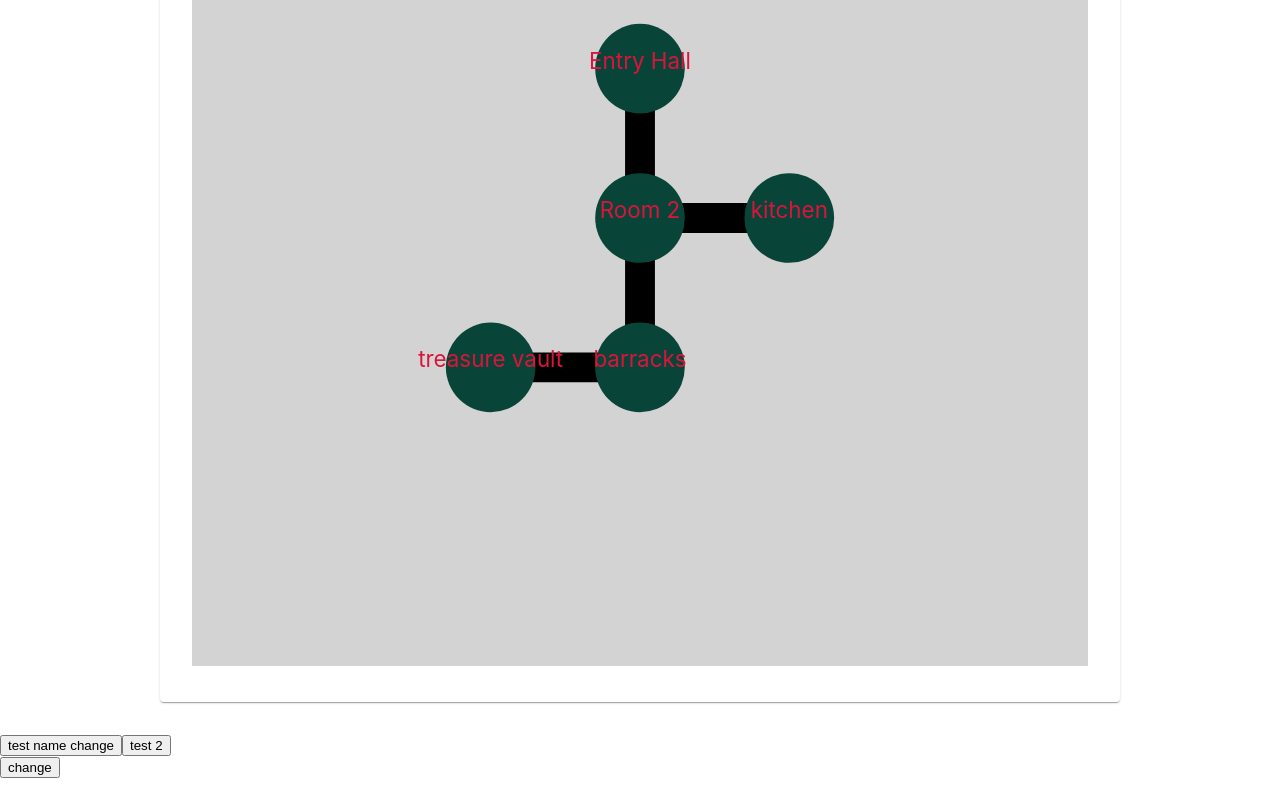
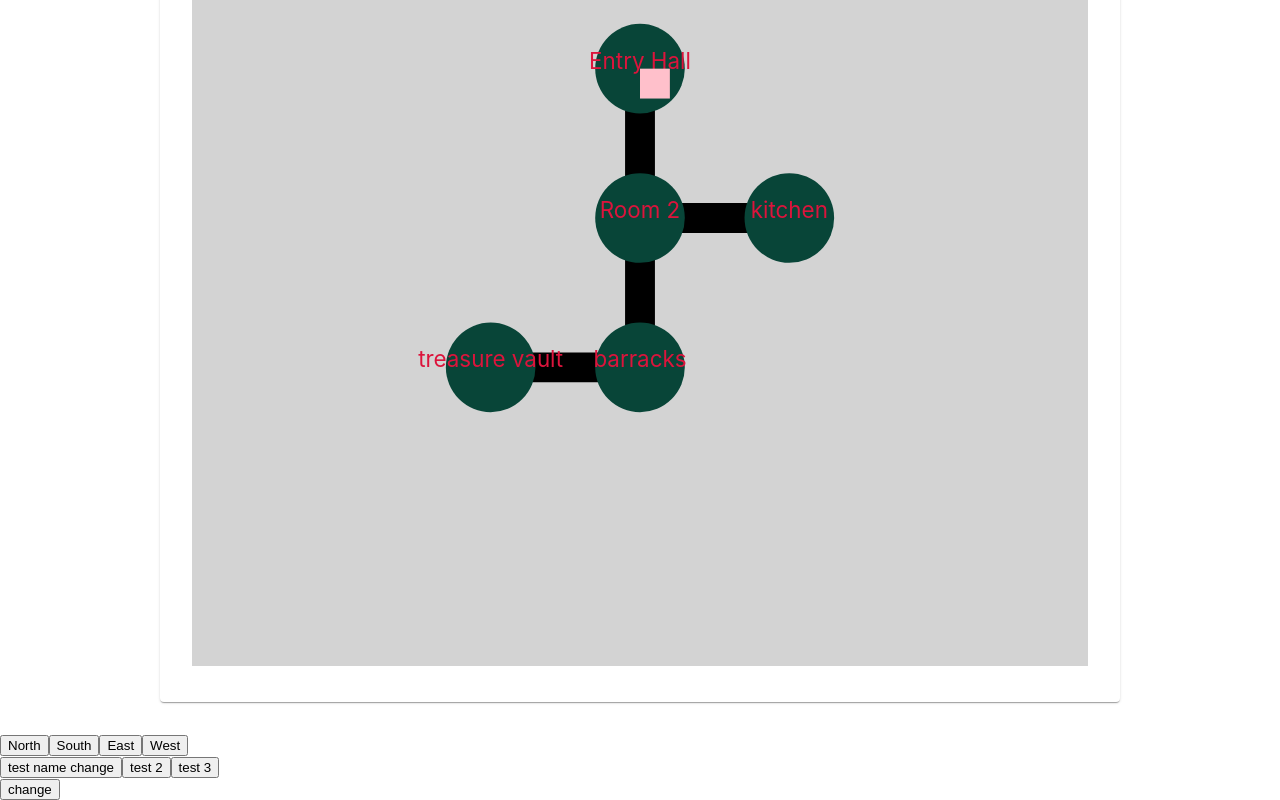
Before and after one commit to cspt5-buildweek/CS-Buildweek-1-client, a React (Create React App) app: page / in a window 1280 px wide. Shown: the part 424-1224 px from the top of the page. Before the commit the page ends 1202 px from the top, so only its background shows below. Built offline with nearby package versions, Linux system fonts and the light colour scheme.

Commit message:
add "player" object, allow it to move

```diff
--- a/src/components/GameMap.js
+++ b/src/components/GameMap.js
@@ -7,6 +7,7 @@ import styled from 'styled-components';
 import { useLogOnChange } from '../hooks/misc';
 import NodeBuilder from './NodeBuilder';
 import EdgeBuilder from './EdgeBuilder';
+import PlayerBuilder from './PlayerBuilder';
 
 const SVGWrapper = styled(Paper)`
   padding: 2rem;
@@ -19,7 +20,7 @@ const SVG = styled.svg`
   background-color: lightGrey;
 `;
 
-const GameMap = ({ mapData }) => {
+const GameMap = ({ mapData, playerData }) => {
   const [viewBox, setViewBox] = useState('0 0 0 0');
   useLogOnChange('viewBox', viewBox);
 
@@ -61,6 +62,7 @@ const GameMap = ({ mapData }) => {
           </text>
           <EdgeBuilder edges={edges} />
           <NodeBuilder nodes={Object.values(mapData.roomsDict)} />
+          <PlayerBuilder playerData={playerData} />
         </SVG>
       </SVGWrapper>
     </div>
--- /dev/null
+++ b/src/components/PlayerBuilder.js
@@ -0,0 +1,17 @@
+import React from 'react';
+
+const PlayerBuilder = ({ playerData }) => {
+  return (
+    <g>
+      <rect
+        x={playerData.position[0]}
+        y={playerData.position[1]}
+        width="0.2"
+        height="0.2"
+        fill="pink"
+      />
+    </g>
+  )
+};
+
+export default PlayerBuilder;
--- a/src/pages/GamePage.js
+++ b/src/pages/GamePage.js
@@ -10,6 +10,12 @@ const GamePage = () => {
   const userData = useContext(UserContext);
   const [map, setMap] = useState(buildMap_1());
   useLogOnChange('Map', map);
+
+  const [player, setPlayer] = useState({
+    name: 'player_1',
+    position: map && map.roomsDict[1].coords
+  });
+  useLogOnChange('Player', player);
 
   const handleClick = () => {
     setMap(prev => ({
@@ -30,23 +36,93 @@ const GamePage = () => {
       roomsDict: {
         ...prev.roomsDict,
         7: {
-          name: 'test'
+          id: 7,
+          name: 'test',
+          coords: [0, 1]
         }
       }
     }));
+  };
+
+  const handleClick3 = () => {
+    setMap(prev => ({
+      ...prev,
+      roomsDict: {
+        ...prev.roomsDict,
+        8: {
+          id: 8,
+          name: 'test_2',
+          coords: [3, 4]
+        }
+      }
+    }));
+  };
+
+  const handleMovePlayer = (dir) => () => {
+    switch (dir) {
+      case 'n':
+        console.log('move north');
+        setPlayer(prev => ({
+          ...prev,
+          position: [prev.position[0], prev.position[1] - 1]
+        }));
+        break;
+      case 's':
+        console.log('move south');
+        setPlayer(prev => ({
+          ...prev,
+          position: [prev.position[0], prev.position[1] + 1]
+        }));
+        break;
+      case 'e':
+        console.log('move east');
+        setPlayer(prev => ({
+          ...prev,
+          position: [prev.position[0] + 1, prev.position[1]]
+        }));
+        break;
+      case 'w':
+        console.log('move west');
+        setPlayer(prev => ({
+          ...prev,
+          position: [prev.position[0] - 1, prev.position[1]]
+        }));
+        break;
+      default:
+        console.error('Invalid dir in handleMovePlayer');
+    }
   };
 
   return (
     <div>
       <h2>GamePage</h2>
       <p>{userData.name}</p>
-      <GameMap mapData={map} />
+      <GameMap mapData={map} playerData={player} />
+      <div>
+        <button onClick={handleMovePlayer('n')}>
+          North
+        </button>
+        <button onClick={handleMovePlayer('s')}>
+          South
+        </button>
+        <button onClick={handleMovePlayer('e')}>
+          East
+        </button>
+        <button onClick={handleMovePlayer('w')}>
+          West
+        </button>
+      </div>
+      <div>
         <button onClick={handleClick}>
           test name change
         </button>
         <button onClick={handleClick2}>
           test 2
         </button>
+        <button onClick={handleClick3}>
+          test 3
+        </button>
+      </div>
     </div>
   );
 };
```
Lines whose indentation alone changed are shown as unchanged.
